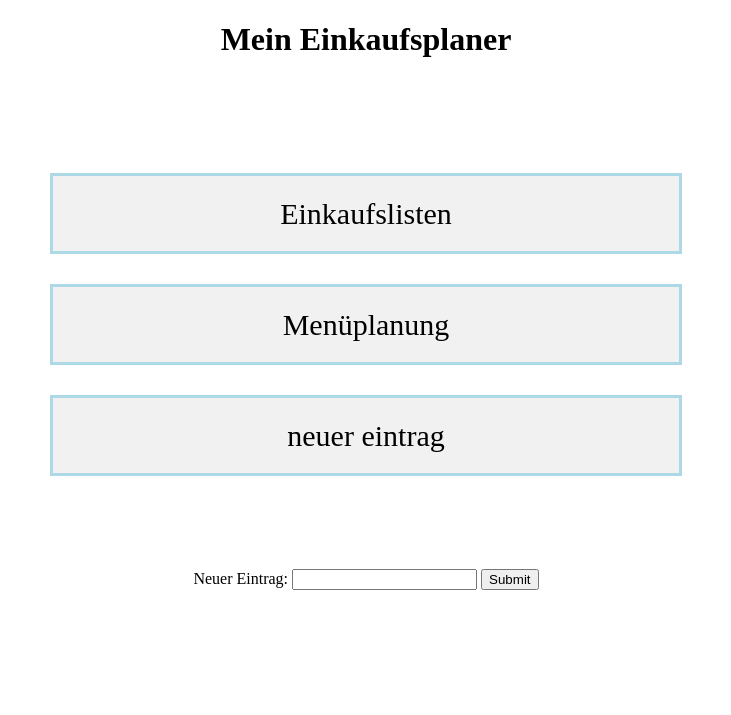
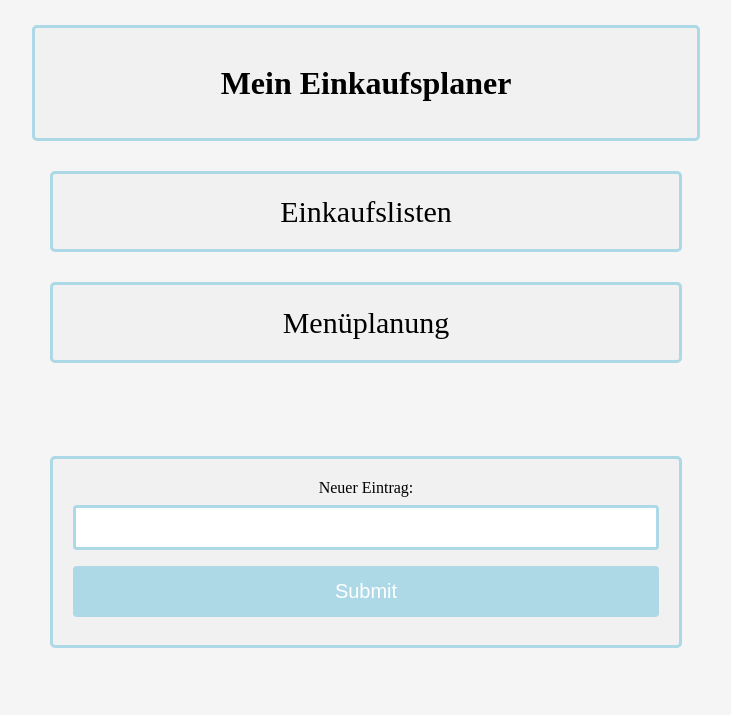
Before and after one commit to amonhaupt/Einkaufsplaner, a plain HTML site: page index.html in a window 1280 px wide. Shown: the whole page, without its empty margins (274-1005 px from the left). Drawn offline with Linux system fonts and the light colour scheme.

Commit message:
styling changes

```diff
--- a/script.js
+++ b/script.js
@@ -13,10 +13,6 @@ let page0Content = [{
         entry: "Menüplanung",
         ID: 1,
     },
-    {
-        entry: "neuer eintrag",
-        ID: 2,
-    }
 ];
 
 function renderPage0(pageID, previousParentID) {
@@ -60,6 +56,7 @@ let page1Content = [{
 ];
 
 function renderPage1(pageID, parentID, previousParentID) {
+    console.log(currentPageID)
     let headerContent = "";
 
     page0Content.forEach(
@@ -163,7 +160,7 @@ function renderPage2(pageID, parentID, previousParentID) {
 }
 
 function addContentAdder() {
-    let output = `<form id="frm1" action="/action_page.php">
+    let output = `<form id="frm1" action="javascript: addContent()">
                 Neuer Eintrag: <input type="text" name="fname" id="entryInput">
                 <input type="button" onclick="addContent()" value="Submit">
                 </form>`
--- a/style.css
+++ b/style.css
@@ -1,14 +1,25 @@
+body {
+    background-color: whitesmoke;
+}
+
+
 .headerContainer {
     margin: auto;
+    margin-top: 2%;
     width: 50%;
     text-align: center;
     padding-bottom: 5%;
+    border: 3px solid lightblue;
+    border-radius: 5px;
+    background-color: #f1f1f1;
+    padding: 15px;
 }
 
 .backButton {
     margin: auto;
     width: 50%;
     text-align: center;
+    border-radius: 5px;
     border: 3px solid lightblue;
     background-color: #f1f1f1;
     line-height: 75px;
@@ -24,6 +35,7 @@
 }
 
 .pageEntries {
+    border-radius: 5px;
     border: 3px solid lightblue;
     background-color: #f1f1f1;
     line-height: 75px;
@@ -37,3 +49,40 @@
     text-align: center;
     padding-bottom: 5%;
 }
+
+form {
+    border: 3px solid lightblue;
+    border-radius: 5px;
+    background-color: #f1f1f1;
+    padding: 20px;
+  }
+
+input[type=text], select {
+    width: 100%;
+    padding: 12px 20px;
+    margin: 8px 0;
+    display: inline-block;
+    border: 1px solid #ccc;
+    border-radius: 4px;
+    box-sizing: border-box;
+}
+
+input[type=text], focus {
+    border: 3px solid lightblue;
+}
+
+input[type=button] {
+    width: 100%;
+    background-color: lightblue;
+    color: white;
+    padding: 14px 20px;
+    margin: 8px 0;
+    border: none;
+    border-radius: 4px;
+    cursor: pointer;
+    font-size: 20px;
+  }
+
+  input[type=button]:hover {
+    background-color: lightskyblue;
+  }
```
